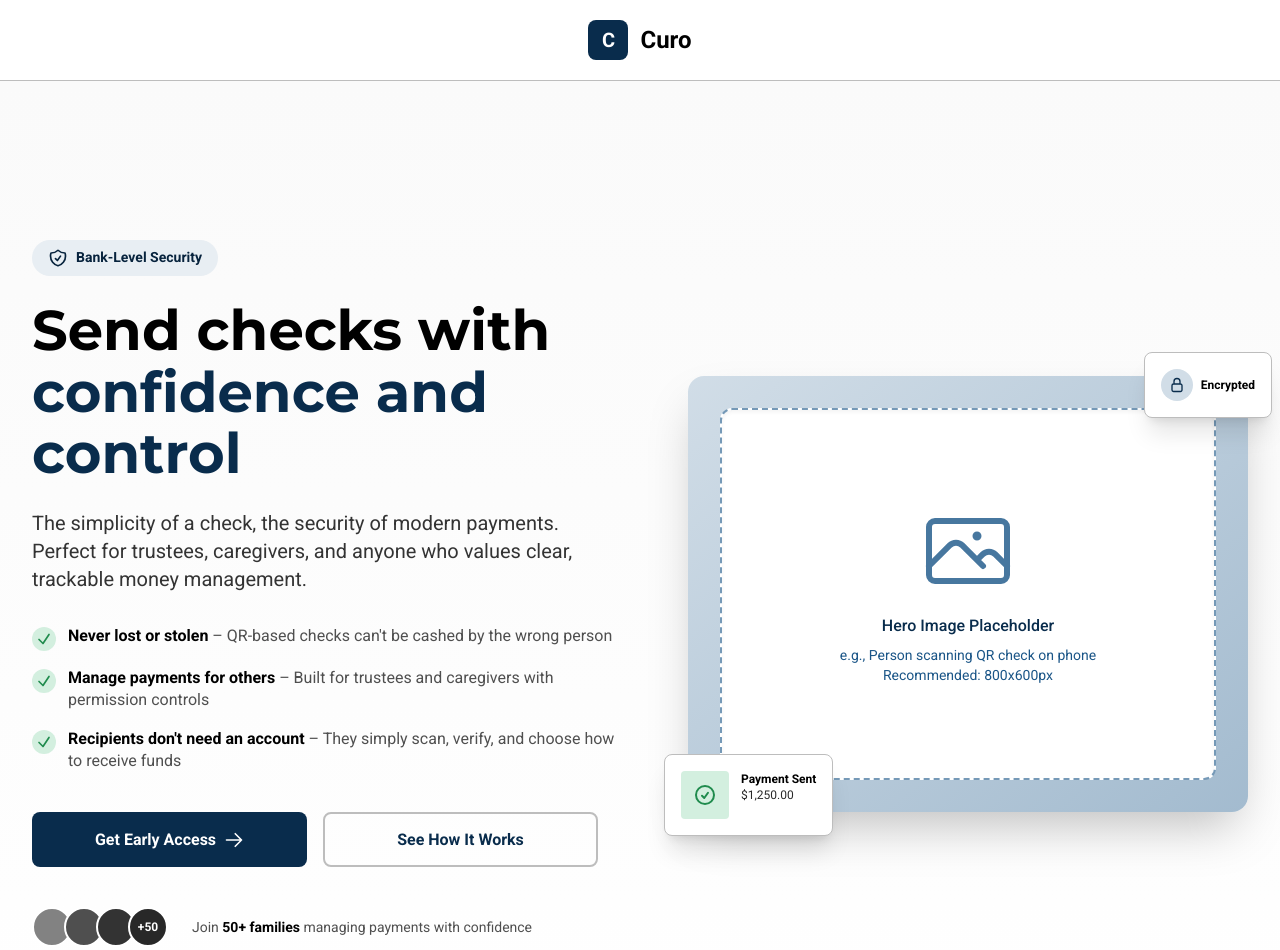
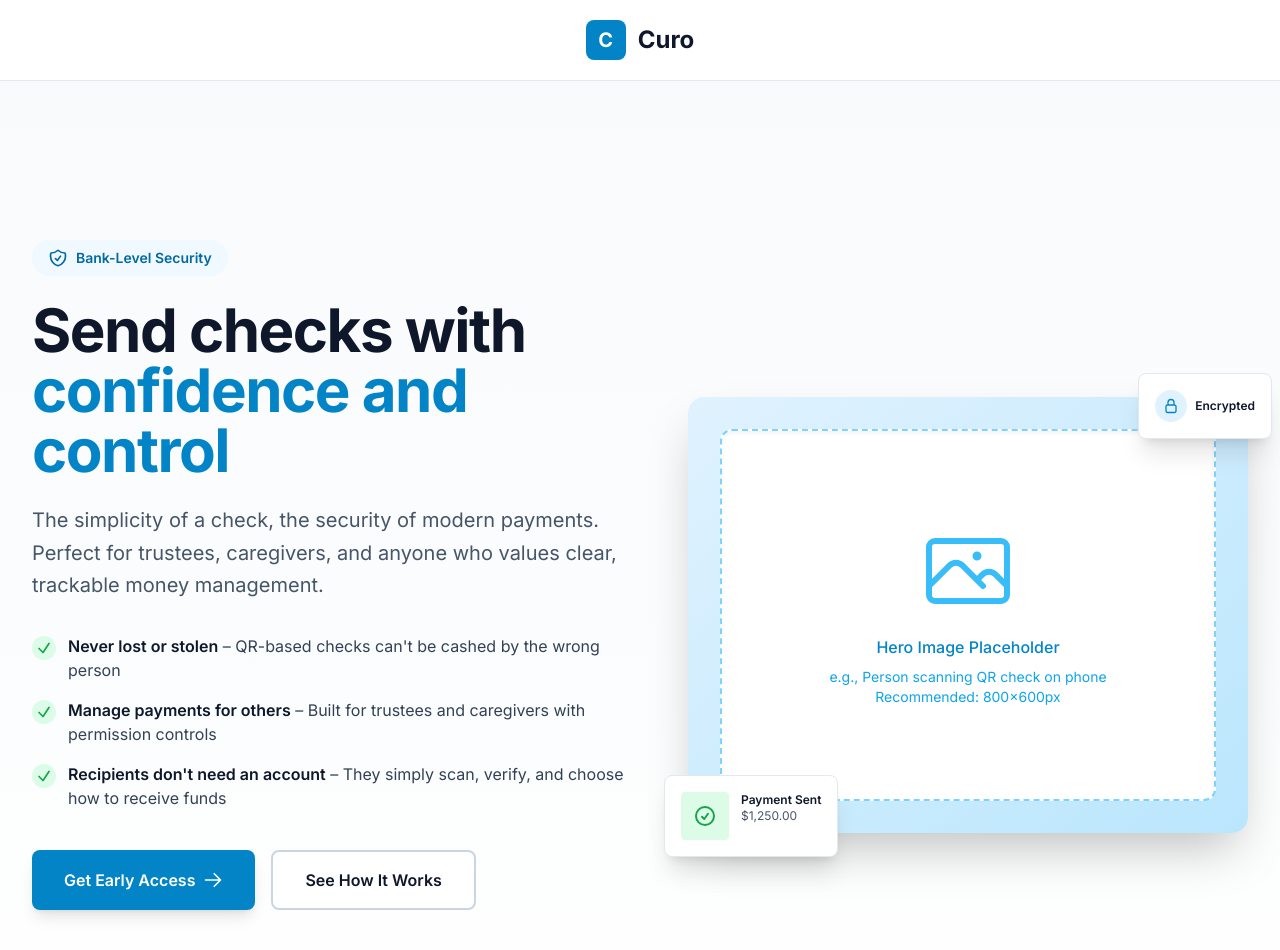
Before and after one commit to TeamCuro/web, a Next.js app: page / in a window 1280 px wide. Shown: the top 950 px of the page. Built offline with nearby package versions, Linux system fonts and the light colour scheme.

Commit message:
brand updates

```diff
--- a/app/globals.css
+++ b/app/globals.css
@@ -1,365 +1,61 @@
-@import url('https://fonts.googleapis.com/css2?family=Montserrat:wght@400;500;600;700;800;900&family=Roboto:wght@400;500;700&display=swap');
+@import url('https://fonts.googleapis.com/css2?family=Inter:wght@300;400;500;600;700;800;900&display=swap');
 @import "tailwindcss";
 
 @theme {
-  /* Typography - Fonts */
-  --font-heading: 'Montserrat', ui-sans-serif, system-ui, sans-serif;
-  --font-body: 'Roboto', ui-sans-serif, system-ui, sans-serif;
-  --font-sans: 'Roboto', ui-sans-serif, system-ui, sans-serif;
+  --color-primary-50: #f0f9ff;
+  --color-primary-100: #e0f2fe;
+  --color-primary-200: #bae6fd;
+  --color-primary-300: #7dd3fc;
+  --color-primary-400: #38bdf8;
+  --color-primary-500: #0ea5e9;
+  --color-primary-600: #0284c7;
+  --color-primary-700: #0369a1;
+  --color-primary-800: #075985;
+  --color-primary-900: #0c4a6e;
+  --color-primary-950: #082f49;
 
-  /* Typography - Headings (1.1x line height) */
-  --text-h1: 3.5rem;      /* 56px */
-  --text-h1--line-height: 3.85rem;  /* 61.6px */
-  --text-h2: 3rem;        /* 48px */
-  --text-h2--line-height: 3.3rem;   /* 52.8px */
-  --text-h3: 2.5rem;      /* 40px */
-  --text-h3--line-height: 2.75rem;  /* 44px */
-  --text-h4: 2rem;        /* 32px */
-  --text-h4--line-height: 2.2rem;   /* 35.2px */
+  --color-secondary-50: #f8fafc;
+  --color-secondary-100: #f1f5f9;
+  --color-secondary-200: #e2e8f0;
+  --color-secondary-300: #cbd5e1;
+  --color-secondary-400: #94a3b8;
+  --color-secondary-500: #64748b;
+  --color-secondary-600: #475569;
+  --color-secondary-700: #334155;
+  --color-secondary-800: #1e293b;
+  --color-secondary-900: #0f172a;
+  --color-secondary-950: #020617;
 
-  /* Typography - Body (1.4x line height) */
-  --text-body-lg: 1.25rem;    /* 20px */
-  --text-body-lg--line-height: 1.75rem;  /* 28px */
-  --text-body-md: 1.125rem;   /* 18px */
-  --text-body-md--line-height: 1.575rem; /* 25.2px */
-  --text-body: 1rem;          /* 16px */
-  --text-body--line-height: 1.4rem;      /* 22.4px */
-  --text-body-sm: 0.875rem;   /* 14px */
-  --text-body-sm--line-height: 1.225rem; /* 19.6px */
-
-  /* Primary - Dark Blue (#092C4C) */
-  --color-primary-50: #e8eef3;
-  --color-primary-100: #d1dde7;
-  --color-primary-200: #a3bbcf;
-  --color-primary-300: #7599b7;
-  --color-primary-400: #47779f;
-  --color-primary-500: #1a5587;
-  --color-primary-600: #092C4C;
-  --color-primary-700: #07233d;
-  --color-primary-800: #051a2e;
-  --color-primary-900: #03111f;
-  --color-primary-950: #020810;
-
-  /* Secondary - Neutral Greys (for text and UI elements) */
-  --color-secondary-50: #fafafa;
-  --color-secondary-100: #E0E0E0;
-  --color-secondary-200: #BDBDBD;
-  --color-secondary-300: #828282;
-  --color-secondary-400: #4F4F4F;
-  --color-secondary-500: #333333;
-  --color-secondary-600: #282828;
-  --color-secondary-700: #1D1D1D;
-  --color-secondary-800: #121212;
-  --color-secondary-900: #000000;
-  --color-secondary-950: #000000;
-
-  /* Accent - Orange (#F2994A) */
-  --color-accent-50: #fef6ee;
-  --color-accent-100: #fdecdd;
-  --color-accent-200: #fbd9bb;
-  --color-accent-300: #f9c699;
-  --color-accent-400: #f5ad6c;
-  --color-accent-500: #F2994A;
-  --color-accent-600: #e07b1f;
-  --color-accent-700: #b8631a;
-  --color-accent-800: #8f4d14;
-  --color-accent-900: #66370f;
-  --color-accent-950: #3d2109;
-
-  /* State Colors */
-  --color-info-50: #e9f3fd;
-  --color-info-100: #d3e7fb;
-  --color-info-200: #a7cff7;
-  --color-info-300: #7bb7f3;
-  --color-info-400: #4f9fef;
-  --color-info-500: #2F80ED;
-  --color-info-600: #1a66d4;
-  --color-info-700: #144da0;
-  --color-info-800: #0f3a78;
-  --color-info-900: #0a264f;
-  --color-info-950: #051328;
-
-  --color-success-50: #e9f7ef;
-  --color-success-100: #d3efdf;
-  --color-success-200: #a7dfbf;
-  --color-success-300: #7bcf9f;
-  --color-success-400: #4fbf7f;
-  --color-success-500: #27AE60;
-  --color-success-600: #1f8b4d;
-  --color-success-700: #17683a;
-  --color-success-800: #104526;
-  --color-success-900: #082213;
-  --color-success-950: #04110a;
-
-  --color-warning-50: #fdf8e8;
-  --color-warning-100: #fbf1d1;
-  --color-warning-200: #f7e3a3;
-  --color-warning-300: #f3d575;
-  --color-warning-400: #efc747;
-  --color-warning-500: #E2B93B;
-  --color-warning-600: #c9a02a;
-  --color-warning-700: #9a7a20;
-  --color-warning-800: #6b5516;
-  --color-warning-900: #3c300d;
-  --color-warning-950: #1e1806;
-
-  --color-error-50: #fdeded;
-  --color-error-100: #fbdbdb;
-  --color-error-200: #f7b7b7;
-  --color-error-300: #f39393;
-  --color-error-400: #ef6f6f;
-  --color-error-500: #EB5757;
-  --color-error-600: #d63030;
-  --color-error-700: #a32424;
-  --color-error-800: #701919;
-  --color-error-900: #3d0e0e;
-  --color-error-950: #1f0707;
+  --color-accent-50: #f0fdf4;
+  --color-accent-100: #dcfce7;
+  --color-accent-200: #bbf7d0;
+  --color-accent-300: #86efac;
+  --color-accent-400: #4ade80;
+  --color-accent-500: #22c55e;
+  --color-accent-600: #16a34a;
+  --color-accent-700: #15803d;
+  --color-accent-800: #166534;
+  --color-accent-900: #14532d;
+  --color-accent-950: #052e16;
 
   --font-sans: 'Inter', ui-sans-serif, system-ui, sans-serif;
 }
 
 :root {
-  --foreground-rgb: 0, 0, 0; /* secondary-900 black */
+  --foreground-rgb: 15, 23, 42; /* secondary-900 */
   --background-rgb: 255, 255, 255;
 }
 
 body {
   color: rgb(var(--foreground-rgb));
   background: rgb(var(--background-rgb));
-  font-family: 'Roboto', ui-sans-serif, system-ui, sans-serif;
-  font-size: 1rem;
-  line-height: 1.4;
+  font-family: 'Inter', ui-sans-serif, system-ui, sans-serif;
   -webkit-font-smoothing: antialiased;
   -moz-osx-font-smoothing: grayscale;
-}
-
-/* Heading Styles */
-h1, .h1 {
-  font-family: 'Montserrat', ui-sans-serif, system-ui, sans-serif;
-  font-size: 3.5rem;
-  line-height: 1.1;
-  font-weight: 700;
-}
-
-h2, .h2 {
-  font-family: 'Montserrat', ui-sans-serif, system-ui, sans-serif;
-  font-size: 3rem;
-  line-height: 1.1;
-  font-weight: 700;
-}
-
-h3, .h3 {
-  font-family: 'Montserrat', ui-sans-serif, system-ui, sans-serif;
-  font-size: 2.5rem;
-  line-height: 1.1;
-  font-weight: 700;
-}
-
-h4, .h4 {
-  font-family: 'Montserrat', ui-sans-serif, system-ui, sans-serif;
-  font-size: 2rem;
-  line-height: 1.1;
-  font-weight: 600;
 }
 
 @layer utilities {
   .text-balance {
     text-wrap: balance;
   }
-
-  /* Font Family Utilities */
-  .font-heading {
-    font-family: 'Montserrat', ui-sans-serif, system-ui, sans-serif;
-  }
-
-  .font-body {
-    font-family: 'Roboto', ui-sans-serif, system-ui, sans-serif;
-  }
-
-  /* Body Text Sizes */
-  .text-body-lg {
-    font-size: 1.25rem;
-    line-height: 1.75rem;
-  }
-
-  .text-body-md {
-    font-size: 1.125rem;
-    line-height: 1.575rem;
-  }
-
-  .text-body {
-    font-size: 1rem;
-    line-height: 1.4rem;
-  }
-
-  .text-body-sm {
-    font-size: 0.875rem;
-    line-height: 1.225rem;
-  }
 }
-
-/* Form Input Styles */
-/* Padding: left 2x, top-bottom 1x, right 2x font size */
-/* Width: 320px, Height: 55px, Radius: 4px, Border: 1px grey */
-.input-field {
-  width: 320px;
-  height: 55px;
-  padding: 1rem 2rem; /* 16px top-bottom, 32px left-right */
-  border-radius: 4px;
-  border: 1px solid #BDBDBD;
-  font-family: 'Roboto', ui-sans-serif, system-ui, sans-serif;
-  font-size: 1rem;
-  line-height: 1.4rem;
-  color: #333333;
-  background-color: #ffffff;
-  transition: border-color 0.2s ease, box-shadow 0.2s ease;
-}
-
-.input-field::placeholder {
-  color: #828282;
-}
-
-.input-field:focus {
-  outline: none;
-  border-color: #092C4C;
-  box-shadow: 0 0 0 2px rgba(9, 44, 76, 0.1);
-}
-
-.input-field.error {
-  border-color: #EB5757;
-}
-
-.input-field.error:focus {
-  box-shadow: 0 0 0 2px rgba(235, 87, 87, 0.1);
-}
-
-/* Full width input variant */
-.input-field-full {
-  width: 100%;
-  height: 55px;
-  padding: 1rem 2rem;
-  border-radius: 4px;
-  border: 1px solid #BDBDBD;
-  font-family: 'Roboto', ui-sans-serif, system-ui, sans-serif;
-  font-size: 1rem;
-  line-height: 1.4rem;
-  color: #333333;
-  background-color: #ffffff;
-  transition: border-color 0.2s ease, box-shadow 0.2s ease;
-}
-
-.input-field-full::placeholder {
-  color: #828282;
-}
-
-.input-field-full:focus {
-  outline: none;
-  border-color: #092C4C;
-  box-shadow: 0 0 0 2px rgba(9, 44, 76, 0.1);
-}
-
-.input-field-full.error {
-  border-color: #EB5757;
-}
-
-/* Button Styles */
-/* Padding: left-right 5x, top-bottom 1x font size */
-/* Base button style */
-.btn {
-  display: inline-flex;
-  align-items: center;
-  justify-content: center;
-  padding: 1rem 5rem; /* 16px top-bottom, 80px left-right */
-  border-radius: 8px;
-  font-family: 'Roboto', ui-sans-serif, system-ui, sans-serif;
-  font-size: 1rem;
-  font-weight: 700;
-  line-height: 1.4rem;
-  cursor: pointer;
-  transition: all 0.2s ease;
-  border: none;
-}
-
-/* Button Sizes */
-.btn-sm {
-  min-width: 241px;
-  height: 48px;
-  padding: 0.75rem 2.5rem;
-  font-size: 0.875rem;
-  white-space: nowrap;
-}
-
-.btn-normal {
-  min-width: 275px;
-  height: 55px;
-  padding: 1rem 2.5rem;
-  white-space: nowrap;
-}
-
-.btn-md {
-  min-width: 300px;
-  height: 62px;
-  padding: 1.125rem 3rem;
-  font-size: 1.125rem;
-  white-space: nowrap;
-}
-
-.btn-lg {
-  min-width: 333px;
-  height: 68px;
-  padding: 1.25rem 3.5rem;
-  font-size: 1.25rem;
-  white-space: nowrap;
-}
-
-/* Button full width variant */
-.btn-full {
-  width: 100%;
-}
-
-/* Primary Button - Dark Blue */
-.btn-primary {
-  background-color: #092C4C;
-  color: #ffffff;
-}
-
-.btn-primary:hover {
-  background-color: #07233d;
-  transform: translateY(-1px);
-  box-shadow: 0 4px 12px rgba(9, 44, 76, 0.3);
-}
-
-.btn-primary:active {
-  transform: translateY(0);
-}
-
-.btn-primary:disabled {
-  opacity: 0.5;
-  cursor: not-allowed;
-  transform: none;
-  box-shadow: none;
-}
-
-/* Secondary Button - Orange Accent */
-.btn-secondary {
-  background-color: #F2994A;
-  color: #ffffff;
-}
-
-.btn-secondary:hover {
-  background-color: #e07b1f;
-  transform: translateY(-1px);
-  box-shadow: 0 4px 12px rgba(242, 153, 74, 0.3);
-}
-
-/* Outline Button */
-.btn-outline {
-  background-color: transparent;
-  color: #092C4C;
-  border: 2px solid #BDBDBD;
-}
-
-.btn-outline:hover {
-  background-color: #fafafa;
-  border-color: #092C4C;
-}
--- a/components/Footer.tsx
+++ b/components/Footer.tsx
@@ -84,7 +84,7 @@
           <div className="mt-16 grid grid-cols-2 gap-8 xl:col-span-2 xl:mt-0">
             {/* Product Column */}
             <div>
-              <h3 className="text-body font-bold text-white" style={{ fontSize: '1rem', lineHeight: '1.4' }}>Product</h3>
+              <h3 className="text-sm font-semibold leading-6 text-white">Product</h3>
               <ul role="list" className="mt-6 space-y-4">
                 {navigation.product.map((item) => (
                   <li key={item.name}>
@@ -101,7 +101,7 @@
 
             {/* Legal Column */}
             <div>
-              <h3 className="text-body font-bold text-white" style={{ fontSize: '1rem', lineHeight: '1.4' }}>Legal</h3>
+              <h3 className="text-sm font-semibold leading-6 text-white">Legal</h3>
               <ul role="list" className="mt-6 space-y-4">
                 {navigation.legal.map((item) => (
                   <li key={item.name}>
--- a/components/Hero.tsx
+++ b/components/Hero.tsx
@@ -20,17 +20,17 @@
                   d="M9 12.75L11.25 15 15 9.75m-3-7.036A11.959 11.959 0 013.598 6 11.99 11.99 0 003 9.749c0 5.592 3.824 10.29 9 11.623 5.176-1.332 9-6.03 9-11.622 0-1.31-.21-2.571-.598-3.751h-.152c-3.196 0-6.1-1.248-8.25-3.285z"
                 />
               </svg>
-              <span className="text-body-sm font-bold">Bank-Level Security</span>
+              <span className="text-sm font-semibold">Bank-Level Security</span>
             </div>
 
             {/* Main Headline */}
-            <h1 className="font-heading text-secondary-900 mb-6">
+            <h1 className="text-4xl font-bold tracking-tight text-secondary-900 sm:text-5xl lg:text-6xl mb-6">
               Send checks with{" "}
               <span className="text-primary-600">confidence and control</span>
             </h1>
 
             {/* Subheadline */}
-            <p className="text-body-lg text-secondary-500 mb-8">
+            <p className="text-lg sm:text-xl text-secondary-600 mb-8 leading-relaxed">
               The simplicity of a check, the security of modern payments. Perfect for trustees,
               caregivers, and anyone who values clear, trackable money management.
             </p>
@@ -38,9 +38,9 @@
             {/* Key Benefits List */}
             <ul className="space-y-4 mb-10">
               <li className="flex items-start space-x-3">
-                <div className="flex-shrink-0 h-6 w-6 bg-success-100 rounded-full flex items-center justify-center mt-0.5">
+                <div className="flex-shrink-0 h-6 w-6 bg-accent-100 rounded-full flex items-center justify-center mt-0.5">
                   <svg
-                    className="h-4 w-4 text-success-600"
+                    className="h-4 w-4 text-accent-600"
                     fill="none"
                     viewBox="0 0 24 24"
                     strokeWidth="2.5"
@@ -53,15 +53,15 @@
                     />
                   </svg>
                 </div>
-                <p className="text-body text-secondary-400">
-                  <strong className="font-bold text-secondary-900">Never lost or stolen</strong> –
+                <p className="text-base text-secondary-700">
+                  <strong className="font-semibold text-secondary-900">Never lost or stolen</strong> –
                   QR-based checks can't be cashed by the wrong person
                 </p>
               </li>
               <li className="flex items-start space-x-3">
-                <div className="flex-shrink-0 h-6 w-6 bg-success-100 rounded-full flex items-center justify-center mt-0.5">
+                <div className="flex-shrink-0 h-6 w-6 bg-accent-100 rounded-full flex items-center justify-center mt-0.5">
                   <svg
-                    className="h-4 w-4 text-success-600"
+                    className="h-4 w-4 text-accent-600"
                     fill="none"
                     viewBox="0 0 24 24"
                     strokeWidth="2.5"
@@ -74,15 +74,15 @@
                     />
                   </svg>
                 </div>
-                <p className="text-body text-secondary-400">
-                  <strong className="font-bold text-secondary-900">Manage payments for others</strong> –
+                <p className="text-base text-secondary-700">
+                  <strong className="font-semibold text-secondary-900">Manage payments for others</strong> –
                   Built for trustees and caregivers with permission controls
                 </p>
               </li>
               <li className="flex items-start space-x-3">
-                <div className="flex-shrink-0 h-6 w-6 bg-success-100 rounded-full flex items-center justify-center mt-0.5">
+                <div className="flex-shrink-0 h-6 w-6 bg-accent-100 rounded-full flex items-center justify-center mt-0.5">
                   <svg
-                    className="h-4 w-4 text-success-600"
+                    className="h-4 w-4 text-accent-600"
                     fill="none"
                     viewBox="0 0 24 24"
                     strokeWidth="2.5"
@@ -95,8 +95,8 @@
                     />
                   </svg>
                 </div>
-                <p className="text-body text-secondary-400">
-                  <strong className="font-bold text-secondary-900">Recipients don't need an account</strong> –
+                <p className="text-base text-secondary-700">
+                  <strong className="font-semibold text-secondary-900">Recipients don't need an account</strong> –
                   They simply scan, verify, and choose how to receive funds
                 </p>
               </li>
@@ -106,7 +106,7 @@
             <div className="flex flex-col sm:flex-row gap-4">
               <a
                 href="#get-started"
-                className="btn btn-primary btn-normal"
+                className="inline-flex items-center justify-center rounded-lg bg-primary-600 px-8 py-4 text-base font-semibold text-white shadow-lg hover:bg-primary-700 transition-all hover:shadow-xl transform hover:-translate-y-0.5"
               >
                 Get Early Access
                 <svg
@@ -125,7 +125,7 @@
               </a>
               <a
                 href="#how-it-works"
-                className="btn btn-outline btn-normal"
+                className="inline-flex items-center justify-center rounded-lg bg-white border-2 border-secondary-300 px-8 py-4 text-base font-semibold text-secondary-900 hover:bg-secondary-50 transition-colors"
               >
                 See How It Works
               </a>
@@ -142,8 +142,8 @@
                   <span className="text-xs text-white font-semibold">+50</span>
                 </div>
               </div>
-              <p className="text-body-sm text-secondary-400">
-                Join <strong className="font-bold text-secondary-900">50+ families</strong> managing payments with confidence
+              <p className="text-sm text-secondary-600">
+                Join <strong className="text-secondary-900">50+ families</strong> managing payments with confidence
               </p>
             </div>
           </div>
@@ -179,9 +179,9 @@
               {/* Floating Card Element - Check Preview */}
               <div className="absolute -bottom-6 -left-6 bg-white rounded-lg shadow-xl p-4 max-w-[200px] border border-secondary-200">
                 <div className="flex items-start space-x-3">
-                  <div className="h-12 w-12 bg-success-100 rounded flex items-center justify-center flex-shrink-0">
+                  <div className="h-12 w-12 bg-accent-100 rounded flex items-center justify-center flex-shrink-0">
                     <svg
-                      className="h-6 w-6 text-success-600"
+                      className="h-6 w-6 text-accent-600"
                       fill="none"
                       viewBox="0 0 24 24"
                       strokeWidth="2"
@@ -228,7 +228,7 @@
 
             {/* Decorative blur orbs */}
             <div className="absolute -z-10 -top-20 -right-20 h-72 w-72 rounded-full bg-primary-200 opacity-20 blur-3xl"></div>
-            <div className="absolute -z-10 -bottom-20 -left-20 h-72 w-72 rounded-full bg-success-200 opacity-20 blur-3xl"></div>
+            <div className="absolute -z-10 -bottom-20 -left-20 h-72 w-72 rounded-full bg-accent-200 opacity-20 blur-3xl"></div>
           </div>
         </div>
       </div>
```
Also changed, not shown: components/CTA.tsx (+35 -27 lines), components/Features.tsx (+18 -18 lines), components/HowItWorks.tsx (+13 -13 lines).
